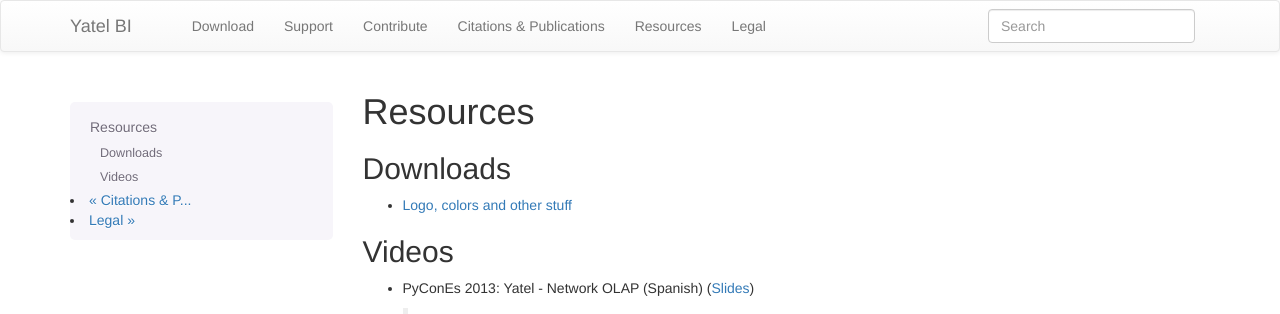
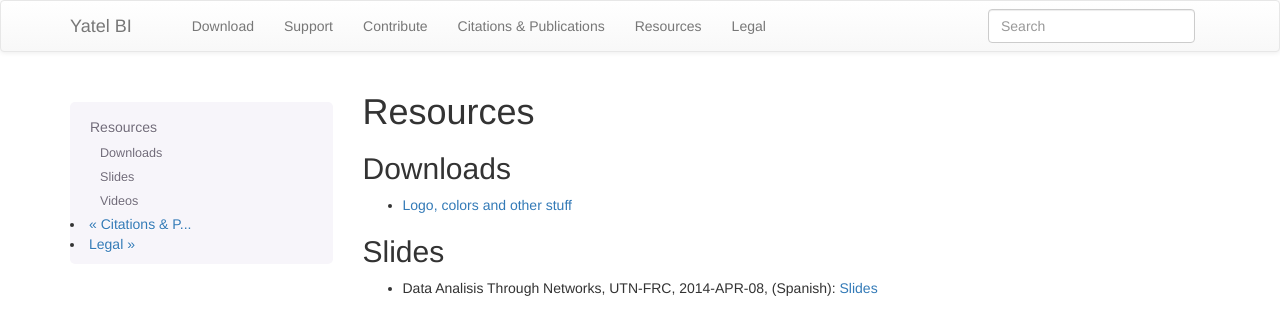
Before and after one commit to yatel-bi/webpage, a Sphinx documentation site: the page built from source/resources.rst, in a window 1280 px wide and 900 px high, cut to the strip 0-314 px from the top of the window. Built offline with Sphinx 7.4.7, drawn with Linux system fonts in a browser that asks for light colours; nearby versions of some CDN libraries; library files that are not in the unit come from our copies; the version number could not be read and is left out.

Commit message:
added slides

```diff
--- a/source/resources.rst
+++ b/source/resources.rst
@@ -8,6 +8,13 @@
 ---------
 
 - `Logo, colors and other stuff <https://bitbucket.org/yatel/resources/get/default.zip>`_
+
+
+Slides
+------
+
+- Data Analisis Through Networks, UTN-FRC, 2014-APR-08, (Spanish):
+  `Slides <https://bytebucket.org/leliel12/talks/raw/tip/2014/yatel_talk/yatel_dm_redes.pdf>`_
 
 
 Videos
```
